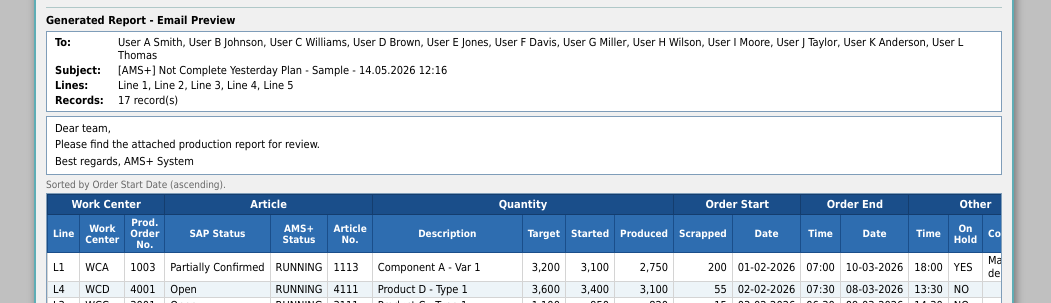
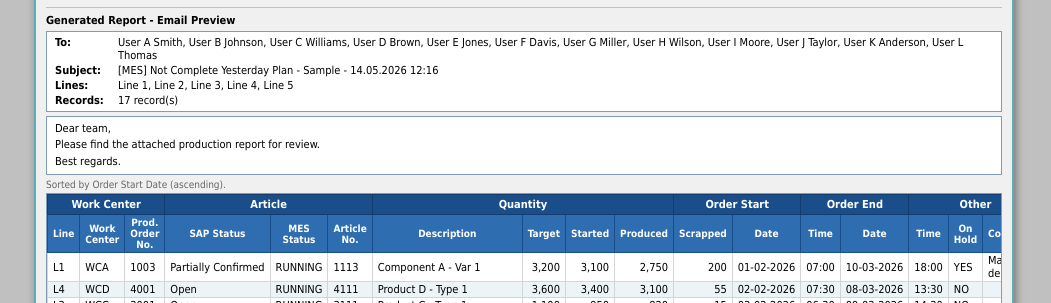
Before and after one commit to 94Hedgehog/Mail-Report-DEMO, a plain HTML site: page index.html in a window 1280 px wide. Both pictures are taken after typing "Sample" into the empty fields and a click on the button "GENERATE". Shown: the part 508-811 px from the top of the page, without its empty margins (116-1167 px from the left). Drawn offline with Linux system fonts and the light colour scheme.

Commit message:
Update index.html

```diff
--- a/index.html
+++ b/index.html
@@ -219,7 +219,7 @@ input[type="checkbox"] { width: 13px; height: 13px; cursor: pointer; margin: 0;
           <span class="row-lbl">Email text</span>
           <textarea style="flex:1;" id="emailText" rows="3">Dear team,
 Please find the attached production report for review.
-Best regards, AMS+ System</textarea>
+Best regards. </textarea>
         </div>
 
         <!-- Recipients -->
@@ -348,7 +348,7 @@ Best regards, AMS+ System</textarea>
             </tr>
             <tr>
               <th>Line</th><th>Work Center</th><th>Prod. Order No.</th>
-              <th>SAP Status</th><th>AMS+ Status</th><th>Article No.</th><th>Description</th>
+              <th>SAP Status</th><th>MES Status</th><th>Article No.</th><th>Description</th>
               <th>Target</th><th>Started</th><th>Produced</th><th>Scrapped</th>
               <th>Date</th><th>Time</th><th>Date</th><th>Time</th>
               <th>On Hold</th><th>Comment</th><th>Destination</th>
@@ -383,23 +383,23 @@ const PLANTS = [
 ];
 
 const DATA = [
-  {li:1,wc:"WCA",po:"1001",sap:"Partially Confirmed",ams:"RUNNING",art:"1111",desc:"Product A - Type 1",  t:2880,s:2801,p:2044,sc:127,sd:"04-02-2026",st:"15:30",ed:"11-03-2026",et:"23:39",hold:"no", com:"",               dest:"City A"},
-  {li:1,wc:"WCA",po:"1002",sap:"Open",               ams:"RUNNING",art:"1112",desc:"Product A - Type 2",  t:1500,s:1200,p:980, sc:45, sd:"05-02-2026",st:"08:00",ed:"15-03-2026",et:"16:00",hold:"no", com:"",               dest:"City B"},
-  {li:1,wc:"WCA",po:"1003",sap:"Partially Confirmed",ams:"RUNNING",art:"1113",desc:"Component A - Var 1", t:3200,s:3100,p:2750,sc:200,sd:"01-02-2026",st:"07:00",ed:"10-03-2026",et:"18:00",hold:"yes",com:"Material delayed",dest:"City C"},
-  {li:1,wc:"WCA",po:"1004",sap:"Open",               ams:"RUNNING",art:"1114",desc:"Assembly A - Set 1",  t:760, s:600, p:480, sc:18, sd:"08-02-2026",st:"10:00",ed:"17-03-2026",et:"14:00",hold:"no", com:"",               dest:"City D"},
-  {li:2,wc:"WCB",po:"2001",sap:"Open",               ams:"RUNNING",art:"2111",desc:"Product B - Type 1",  t:640, s:580, p:510, sc:12, sd:"06-02-2026",st:"09:00",ed:"14-03-2026",et:"17:00",hold:"no", com:"",               dest:"City E"},
-  {li:2,wc:"WCB",po:"2002",sap:"Partially Confirmed",ams:"RUNNING",art:"2112",desc:"Product B - Type 2",  t:820, s:790, p:710, sc:30, sd:"07-02-2026",st:"10:00",ed:"16-03-2026",et:"12:00",hold:"no", com:"",               dest:"City F"},
-  {li:2,wc:"WCB",po:"2003",sap:"Open",               ams:"RUNNING",art:"2113",desc:"Component B - Var 1", t:1100,s:950, p:820, sc:22, sd:"09-02-2026",st:"07:30",ed:"18-03-2026",et:"15:00",hold:"no", com:"",               dest:"City G"},
-  {li:3,wc:"WCC",po:"3001",sap:"Open",               ams:"RUNNING",art:"3111",desc:"Product C - Type 1",  t:1100,s:950, p:820, sc:15, sd:"03-02-2026",st:"06:30",ed:"09-03-2026",et:"14:30",hold:"no", com:"",               dest:"City H"},
-  {li:3,wc:"WCC",po:"3002",sap:"Partially Confirmed",ams:"RUNNING",art:"3112",desc:"Product C - Type 2",  t:2400,s:2200,p:1900,sc:88, sd:"08-02-2026",st:"11:00",ed:"17-03-2026",et:"20:00",hold:"no", com:"",               dest:"City I"},
-  {li:3,wc:"WCC",po:"3003",sap:"Open",               ams:"RUNNING",art:"3113",desc:"Component C - Var 1", t:560, s:500, p:450, sc:22, sd:"09-02-2026",st:"08:00",ed:"18-03-2026",et:"16:00",hold:"yes",com:"Quality check",   dest:"City J"},
-  {li:3,wc:"WCC",po:"3004",sap:"Partially Confirmed",ams:"RUNNING",art:"3114",desc:"Assembly C - Set 1",  t:980, s:900, p:750, sc:40, sd:"10-02-2026",st:"09:00",ed:"19-03-2026",et:"15:00",hold:"no", com:"",               dest:"City K"},
-  {li:4,wc:"WCD",po:"4001",sap:"Open",               ams:"RUNNING",art:"4111",desc:"Product D - Type 1",  t:3600,s:3400,p:3100,sc:55, sd:"02-02-2026",st:"07:30",ed:"08-03-2026",et:"13:30",hold:"no", com:"",               dest:"City L"},
-  {li:4,wc:"WCD",po:"4002",sap:"Partially Confirmed",ams:"RUNNING",art:"4112",desc:"Product D - Type 2",  t:1800,s:1600,p:1400,sc:70, sd:"11-02-2026",st:"10:30",ed:"20-03-2026",et:"17:30",hold:"no", com:"",               dest:"City M"},
-  {li:4,wc:"WCD",po:"4003",sap:"Open",               ams:"RUNNING",art:"4113",desc:"Component D - Var 1", t:2200,s:2000,p:1750,sc:90, sd:"12-02-2026",st:"08:00",ed:"21-03-2026",et:"16:00",hold:"yes",com:"On hold review",  dest:"City N"},
-  {li:5,wc:"WCE",po:"5001",sap:"Open",               ams:"RUNNING",art:"5111",desc:"Product E - Type 1",  t:4200,s:4000,p:3700,sc:120,sd:"12-02-2026",st:"08:00",ed:"21-03-2026",et:"16:00",hold:"no", com:"",               dest:"City O"},
-  {li:5,wc:"WCE",po:"5002",sap:"Partially Confirmed",ams:"RUNNING",art:"5112",desc:"Product E - Type 2",  t:900, s:850, p:780, sc:35, sd:"13-02-2026",st:"09:00",ed:"22-03-2026",et:"14:00",hold:"yes",com:"Pending approval", dest:"City P"},
-  {li:5,wc:"WCE",po:"5003",sap:"Open",               ams:"RUNNING",art:"5113",desc:"Component E - Var 1", t:650, s:580, p:500, sc:28, sd:"14-02-2026",st:"07:00",ed:"23-03-2026",et:"13:00",hold:"no", com:"",               dest:"City Q"},
+  {li:1,wc:"WCA",po:"1001",sap:"Partially Confirmed",mes:"RUNNING",art:"1111",desc:"Product A - Type 1",  t:2880,s:2801,p:2044,sc:127,sd:"04-02-2026",st:"15:30",ed:"11-03-2026",et:"23:39",hold:"no", com:"",               dest:"City A"},
+  {li:1,wc:"WCA",po:"1002",sap:"Open",               mes:"RUNNING",art:"1112",desc:"Product A - Type 2",  t:1500,s:1200,p:980, sc:45, sd:"05-02-2026",st:"08:00",ed:"15-03-2026",et:"16:00",hold:"no", com:"",               dest:"City B"},
+  {li:1,wc:"WCA",po:"1003",sap:"Partially Confirmed",mes:"RUNNING",art:"1113",desc:"Component A - Var 1", t:3200,s:3100,p:2750,sc:200,sd:"01-02-2026",st:"07:00",ed:"10-03-2026",et:"18:00",hold:"yes",com:"Material delayed",dest:"City C"},
+  {li:1,wc:"WCA",po:"1004",sap:"Open",               mes:"RUNNING",art:"1114",desc:"Assembly A - Set 1",  t:760, s:600, p:480, sc:18, sd:"08-02-2026",st:"10:00",ed:"17-03-2026",et:"14:00",hold:"no", com:"",               dest:"City D"},
+  {li:2,wc:"WCB",po:"2001",sap:"Open",               mes:"RUNNING",art:"2111",desc:"Product B - Type 1",  t:640, s:580, p:510, sc:12, sd:"06-02-2026",st:"09:00",ed:"14-03-2026",et:"17:00",hold:"no", com:"",               dest:"City E"},
+  {li:2,wc:"WCB",po:"2002",sap:"Partially Confirmed",mes:"RUNNING",art:"2112",desc:"Product B - Type 2",  t:820, s:790, p:710, sc:30, sd:"07-02-2026",st:"10:00",ed:"16-03-2026",et:"12:00",hold:"no", com:"",               dest:"City F"},
+  {li:2,wc:"WCB",po:"2003",sap:"Open",               mes:"RUNNING",art:"2113",desc:"Component B - Var 1", t:1100,s:950, p:820, sc:22, sd:"09-02-2026",st:"07:30",ed:"18-03-2026",et:"15:00",hold:"no", com:"",               dest:"City G"},
+  {li:3,wc:"WCC",po:"3001",sap:"Open",               mes:"RUNNING",art:"3111",desc:"Product C - Type 1",  t:1100,s:950, p:820, sc:15, sd:"03-02-2026",st:"06:30",ed:"09-03-2026",et:"14:30",hold:"no", com:"",               dest:"City H"},
+  {li:3,wc:"WCC",po:"3002",sap:"Partially Confirmed",mes:"RUNNING",art:"3112",desc:"Product C - Type 2",  t:2400,s:2200,p:1900,sc:88, sd:"08-02-2026",st:"11:00",ed:"17-03-2026",et:"20:00",hold:"no", com:"",               dest:"City I"},
+  {li:3,wc:"WCC",po:"3003",sap:"Open",               mes:"RUNNING",art:"3113",desc:"Component C - Var 1", t:560, s:500, p:450, sc:22, sd:"09-02-2026",st:"08:00",ed:"18-03-2026",et:"16:00",hold:"yes",com:"Quality check",   dest:"City J"},
+  {li:3,wc:"WCC",po:"3004",sap:"Partially Confirmed",mes:"RUNNING",art:"3114",desc:"Assembly C - Set 1",  t:980, s:900, p:750, sc:40, sd:"10-02-2026",st:"09:00",ed:"19-03-2026",et:"15:00",hold:"no", com:"",               dest:"City K"},
+  {li:4,wc:"WCD",po:"4001",sap:"Open",               mes:"RUNNING",art:"4111",desc:"Product D - Type 1",  t:3600,s:3400,p:3100,sc:55, sd:"02-02-2026",st:"07:30",ed:"08-03-2026",et:"13:30",hold:"no", com:"",               dest:"City L"},
+  {li:4,wc:"WCD",po:"4002",sap:"Partially Confirmed",mes:"RUNNING",art:"4112",desc:"Product D - Type 2",  t:1800,s:1600,p:1400,sc:70, sd:"11-02-2026",st:"10:30",ed:"20-03-2026",et:"17:30",hold:"no", com:"",               dest:"City M"},
+  {li:4,wc:"WCD",po:"4003",sap:"Open",               mes:"RUNNING",art:"4113",desc:"Component D - Var 1", t:2200,s:2000,p:1750,sc:90, sd:"12-02-2026",st:"08:00",ed:"21-03-2026",et:"16:00",hold:"yes",com:"On hold review",  dest:"City N"},
+  {li:5,wc:"WCE",po:"5001",sap:"Open",               mes:"RUNNING",art:"5111",desc:"Product E - Type 1",  t:4200,s:4000,p:3700,sc:120,sd:"12-02-2026",st:"08:00",ed:"21-03-2026",et:"16:00",hold:"no", com:"",               dest:"City O"},
+  {li:5,wc:"WCE",po:"5002",sap:"Partially Confirmed",mes:"RUNNING",art:"5112",desc:"Product E - Type 2",  t:900, s:850, p:780, sc:35, sd:"13-02-2026",st:"09:00",ed:"22-03-2026",et:"14:00",hold:"yes",com:"Pending approval", dest:"City P"},
+  {li:5,wc:"WCE",po:"5003",sap:"Open",               mes:"RUNNING",art:"5113",desc:"Component E - Var 1", t:650, s:580, p:500, sc:28, sd:"14-02-2026",st:"07:00",ed:"23-03-2026",et:"13:00",hold:"no", com:"",               dest:"City Q"},
 ];
 
 let savedList = [];
@@ -542,7 +542,7 @@ function generateReport() {
     .sort((a,b) => new Date(a.sd.split("-").reverse().join("-")+"T"+a.st) - new Date(b.sd.split("-").reverse().join("-")+"T"+b.st));
 
   document.getElementById("rptTo").textContent      = recipStr;
-  document.getElementById("rptSubject").textContent = "[AMS+] Not Complete Yesterday Plan - "+name+" - "+nowStr();
+  document.getElementById("rptSubject").textContent = "[MES] Not Complete Yesterday Plan - "+name+" - "+nowStr();
   document.getElementById("rptLines").textContent   = lineStr;
   document.getElementById("rptCount").textContent   = rows.length + " record(s)";
   document.getElementById("rptBody").textContent    = emailTxt;
@@ -552,7 +552,7 @@ function generateReport() {
   rows.forEach(r => {
     const tr = document.createElement("tr");
     tr.innerHTML = `<td>L${r.li}</td><td>${r.wc}</td><td>${r.po}</td>
-      <td>${r.sap}</td><td>${r.ams}</td><td>${r.art}</td>
+      <td>${r.sap}</td><td>${r.mes}</td><td>${r.art}</td>
       <td style="white-space:normal;min-width:150px;">${r.desc}</td>
       <td style="text-align:right;">${r.t.toLocaleString()}</td>
       <td style="text-align:right;">${r.s.toLocaleString()}</td>
```
